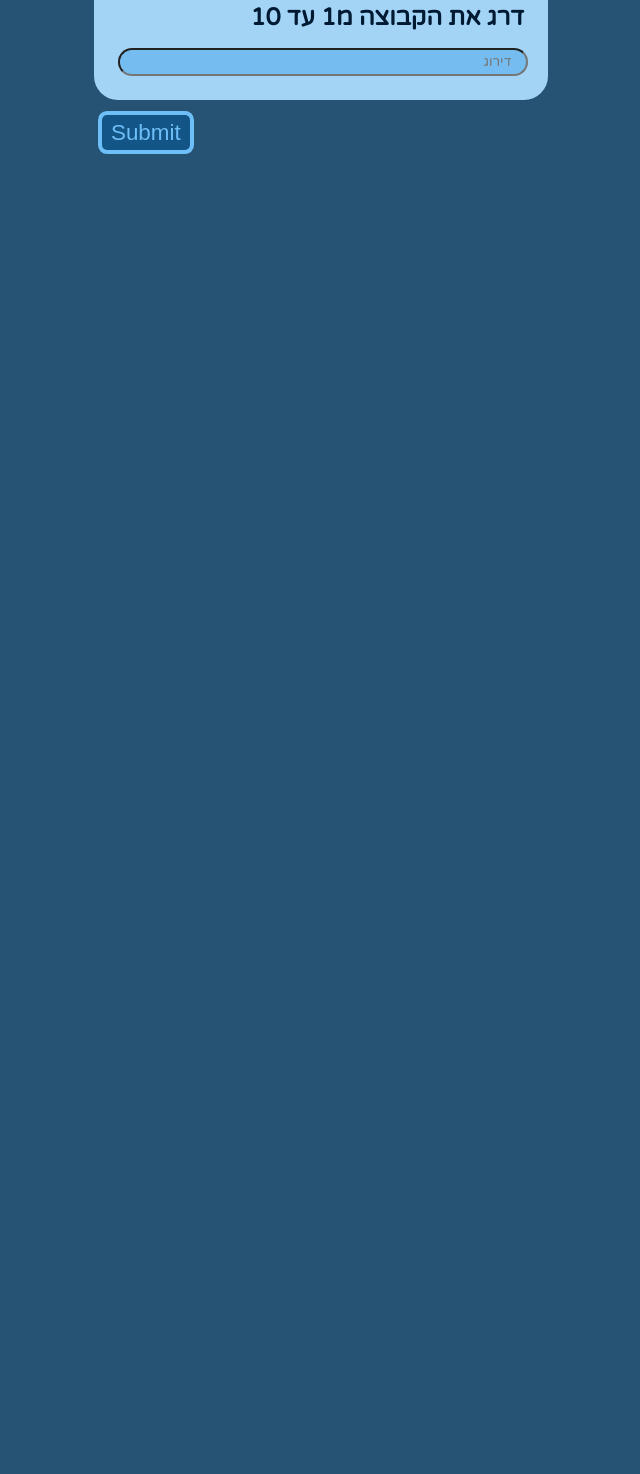
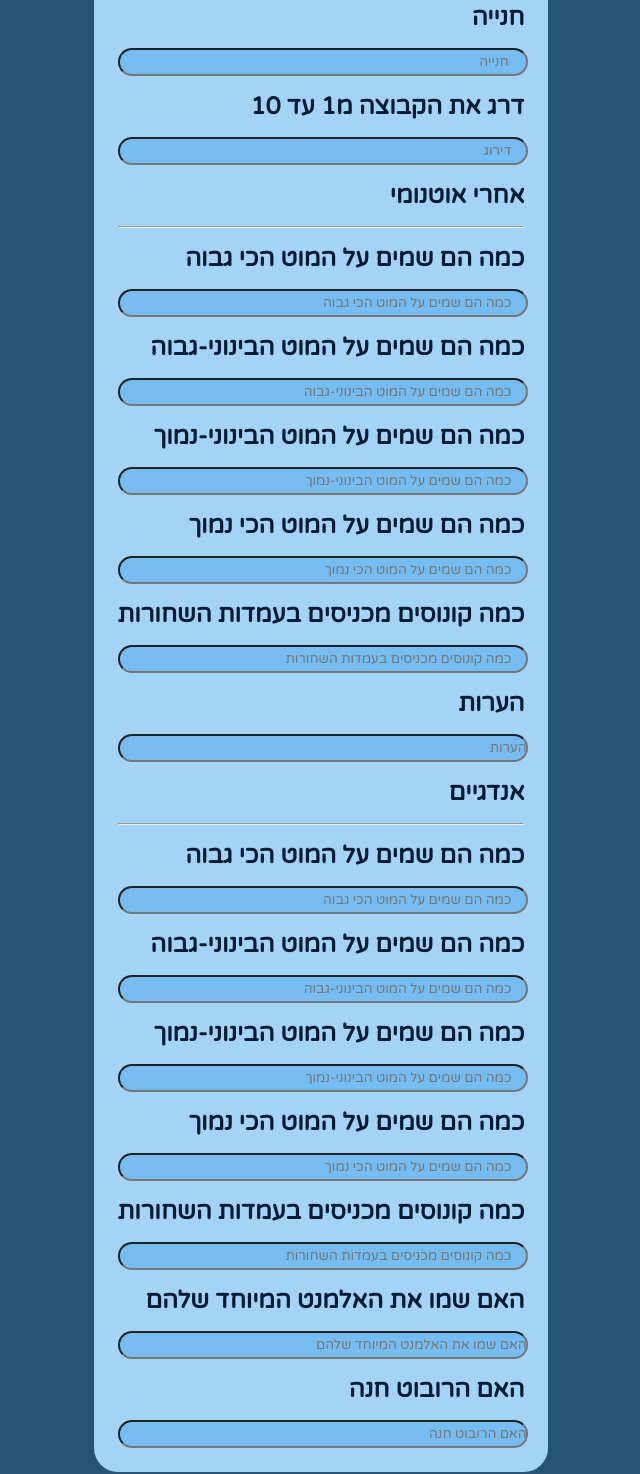
Before and after one commit to DanPeled/FTC-Scouting, a website: page index.html in a window 1280 px wide. Shown: the part 970-2444 px from the top of the page, without its empty margins (319-959 px from the left). Before the commit the page ends 1135 px from the top, so only its background shows below. Drawn offline with Linux system fonts and the light colour scheme.

Commit message:
added more questions

```diff
--- a/index.html
+++ b/index.html
@@ -62,7 +62,6 @@
                 <option>ort hatzor 1#19766</option>
                 <option>The Y Bot#11056</option>
             </datalist>
-
             <h2>מקצה</h2>
             <input type="number" class="info" placeholder="מקצה">
             <h2>אוטנומי</h2>
@@ -87,10 +86,52 @@
                 <option>כן</option>
                 <option>לא</option>
             </datalist>
+            <h2>חנייה</h2>
+            <input type="text" class="info" id="name" list="parking_pos" placeholder="חנייה" required>
+            <datalist id="parking_pos">
+                <option>חנייה לפי האוטונומי</option>
+                <option>חנייה בתוך החצי ריבוע בקצה</option>
+                <option>חנייה בתוך המשולש</option>
+            </datalist>
+
             <h2>דרג את הקבוצה מ1 עד 10</h2>
             <input type="number" min="1" max="10" class="info" placeholder="דירוג">
-
-
+            <h2>אחרי אוטנומי</h2><hr>
+            <h2>כמה הם שמים על המוט הכי גבוה</h2>
+            <input type="number" min="0" class="info" placeholder="כמה הם שמים על המוט הכי גבוה">
+            <h2>כמה הם שמים על המוט הבינוני-גבוה</h2>
+            <input type="number" min="0" class="info" placeholder="כמה הם שמים על המוט הבינוני-גבוה">
+            <h2>כמה הם שמים על המוט הבינוני-נמוך</h2>
+            <input type="number" class="info" placeholder="כמה הם שמים על המוט הבינוני-נמוך" min="0">
+            <h2>כמה הם שמים על המוט הכי נמוך</h2>
+            <input type="number" class="info" placeholder="כמה הם שמים על המוט הכי נמוך" min="0">
+            <h2>כמה קונוסים מכניסים בעמדות השחורות</h2>
+            <input type="number" class="info" placeholder="כמה קונוסים מכניסים בעמדות השחורות" min="0">
+            <h2>הערות</h2>
+            <input type="text" class="info" placeholder="הערות">
+            <h2>אנדגיים</h2><hr>
+            <h2>כמה הם שמים על המוט הכי גבוה</h2>
+            <input type="number" min="0" class="info" placeholder="כמה הם שמים על המוט הכי גבוה">
+            <h2>כמה הם שמים על המוט הבינוני-גבוה</h2>
+            <input type="number" min="0" class="info" placeholder="כמה הם שמים על המוט הבינוני-גבוה">
+            <h2>כמה הם שמים על המוט הבינוני-נמוך</h2>
+            <input type="number" class="info" placeholder="כמה הם שמים על המוט הבינוני-נמוך" min="0">
+            <h2>כמה הם שמים על המוט הכי נמוך</h2>
+            <input type="number" class="info" placeholder="כמה הם שמים על המוט הכי נמוך" min="0">
+            <h2>כמה קונוסים מכניסים בעמדות השחורות</h2>
+            <input type="number" class="info" placeholder="כמה קונוסים מכניסים בעמדות השחורות" min="0">
+            <h2>האם שמו את האלמנט המיוחד שלהם</h2>
+            <input type="select" class="info" id="special_element" list="special_element" placeholder="האם שמו את האלמנט המיוחד שלהם" required>
+            <datalist id="special_element">
+                <option>כן</option>
+                <option>לא</option>
+            </datalist>
+            <h2>האם הרובוט חנה</h2>
+            <input type="select" class="info" id="robot_park" list="robot_park" placeholder="האם הרובוט חנה" required>
+            <datalist id="robot_park">
+                <option>כן</option>
+                <option>לא</option>
+            </datalist>
         </form>
 
         <button class="button SubButton" onclick="submitValues()" id="sub">Submit</button>
```
